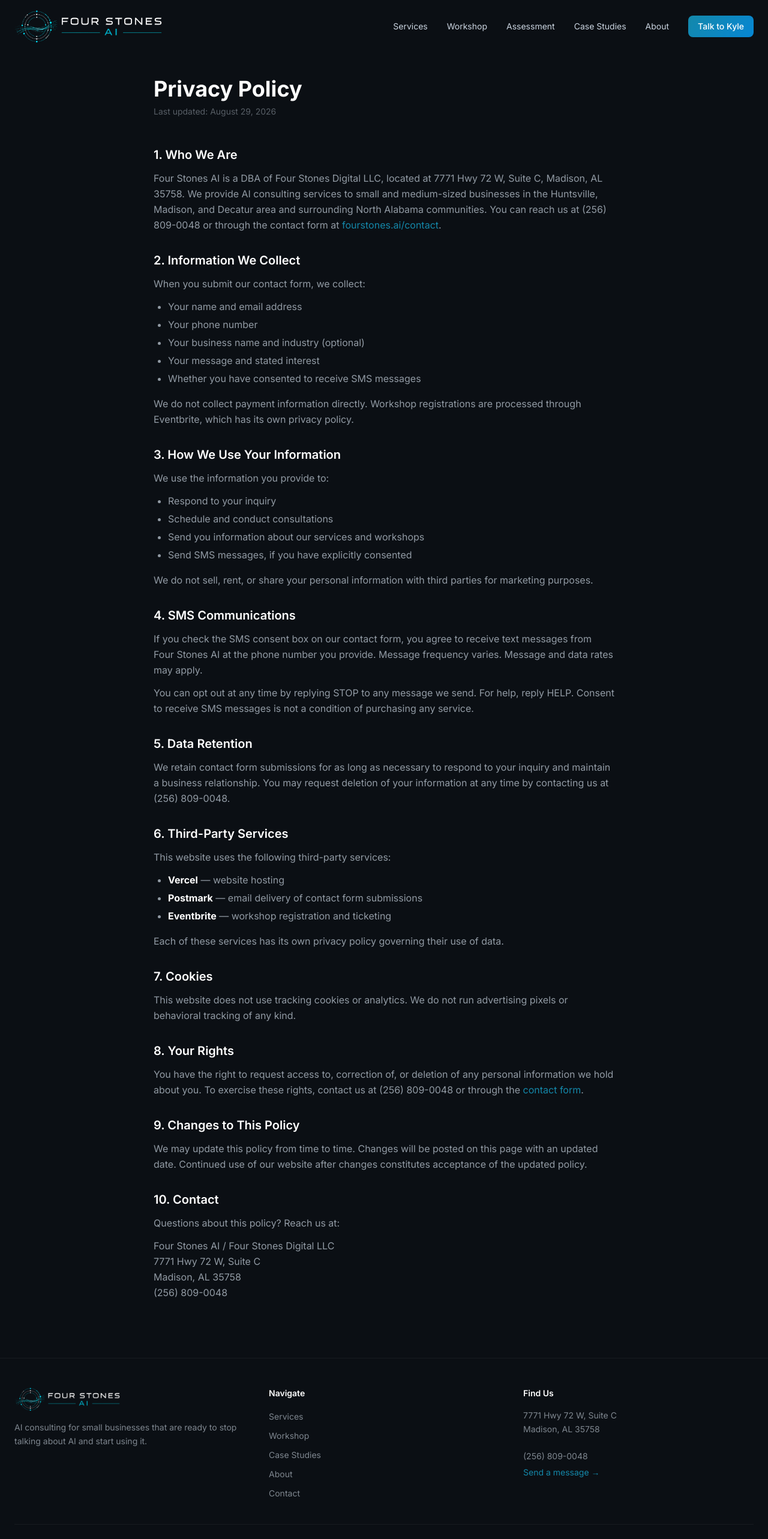
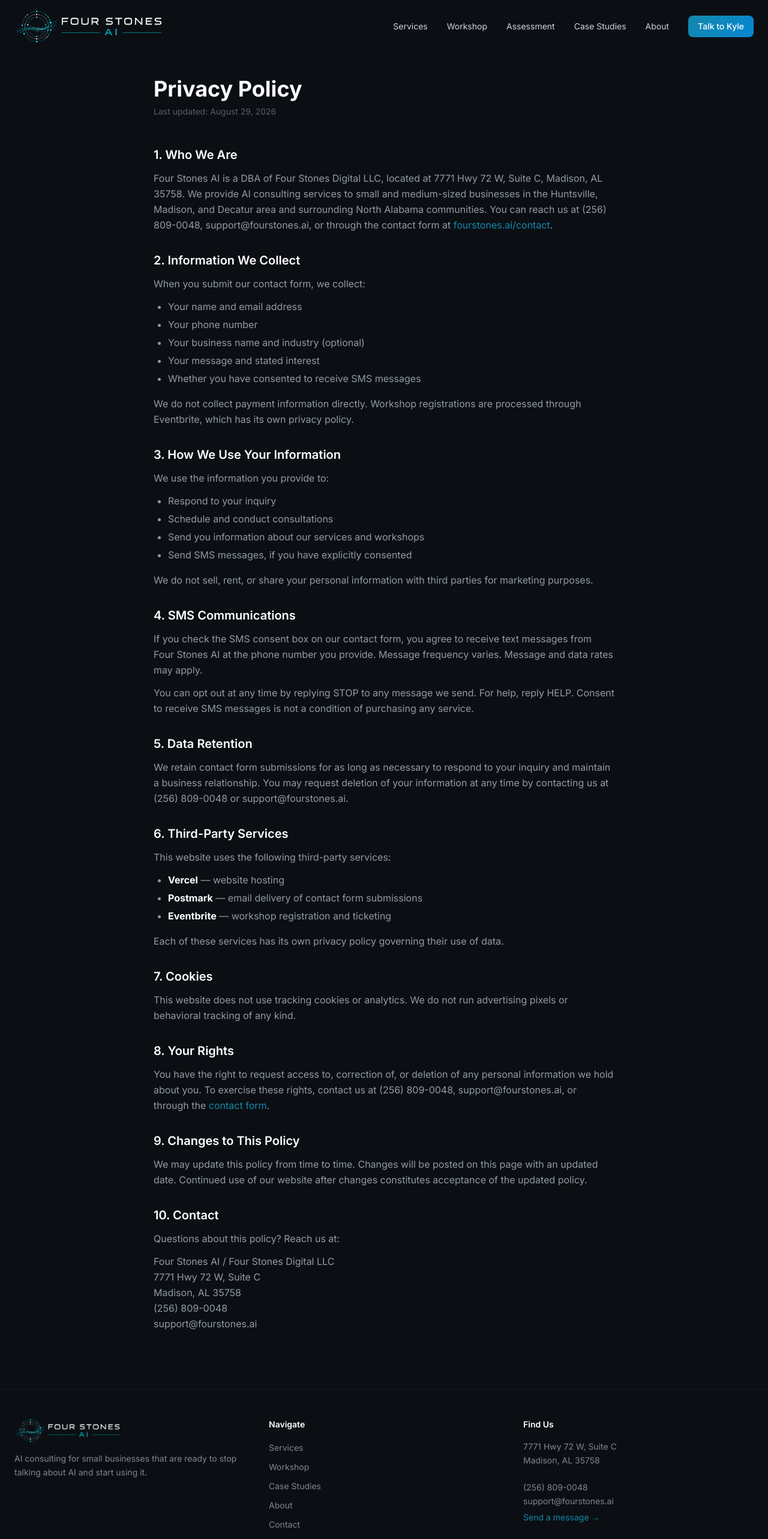
Before and after one commit to fourstonesdigital/fourstones-ai, a Next.js app: page /privacy in a window 1280 px wide. Shown: the top 2566 px of the page at 60% size. Built offline with nearby package versions, Linux system fonts and the light colour scheme.

Commit message:
Add support@fourstones.ai email across footer, contact, privacy, and terms

```diff
--- a/app/contact/page.tsx
+++ b/app/contact/page.tsx
@@ -1,7 +1,7 @@
 'use client';
 
 import { useState } from 'react';
-import { MapPin, Send, CheckCircle, Phone } from 'lucide-react';
+import { MapPin, Send, CheckCircle, Phone, Mail } from 'lucide-react';
 
 export default function ContactPage() {
   const [submitted, setSubmitted] = useState(false);
@@ -84,6 +84,17 @@ export default function ContactPage() {
                     <div className="text-white font-medium text-sm">Phone</div>
                     <a href="tel:+12568090048" className="text-[#CBD5E1]/60 hover:text-white text-sm mt-1 block transition-colors">
                       (256) 809-0048
+                    </a>
+                  </div>
+                </div>
+                <div className="flex items-start gap-4">
+                  <div className="w-10 h-10 rounded-lg gradient-teal-blue flex items-center justify-center shrink-0">
+                    <Mail size={18} className="text-white" />
+                  </div>
+                  <div>
+                    <div className="text-white font-medium text-sm">Email</div>
+                    <a href="mailto:support@fourstones.ai" className="text-[#CBD5E1]/60 hover:text-white text-sm mt-1 block transition-colors">
+                      support@fourstones.ai
                     </a>
                   </div>
                 </div>
--- a/app/privacy/page.tsx
+++ b/app/privacy/page.tsx
@@ -17,7 +17,7 @@ export default function PrivacyPage() {
 
           <div>
             <h2 className="text-white text-xl font-semibold mb-3">1. Who We Are</h2>
-            <p>Four Stones AI is a DBA of Four Stones Digital LLC, located at 7771 Hwy 72 W, Suite C, Madison, AL 35758. We provide AI consulting services to small and medium-sized businesses in the Huntsville, Madison, and Decatur area and surrounding North Alabama communities. You can reach us at (256) 809-0048 or through the contact form at <Link href="/contact" className="text-[#1488AA] hover:text-[#0686D4]">fourstones.ai/contact</Link>.</p>
+            <p>Four Stones AI is a DBA of Four Stones Digital LLC, located at 7771 Hwy 72 W, Suite C, Madison, AL 35758. We provide AI consulting services to small and medium-sized businesses in the Huntsville, Madison, and Decatur area and surrounding North Alabama communities. You can reach us at (256) 809-0048, support@fourstones.ai, or through the contact form at <Link href="/contact" className="text-[#1488AA] hover:text-[#0686D4]">fourstones.ai/contact</Link>.</p>
           </div>
 
           <div>
@@ -53,7 +53,7 @@ export default function PrivacyPage() {
 
           <div>
             <h2 className="text-white text-xl font-semibold mb-3">5. Data Retention</h2>
-            <p>We retain contact form submissions for as long as necessary to respond to your inquiry and maintain a business relationship. You may request deletion of your information at any time by contacting us at (256) 809-0048.</p>
+            <p>We retain contact form submissions for as long as necessary to respond to your inquiry and maintain a business relationship. You may request deletion of your information at any time by contacting us at (256) 809-0048 or support@fourstones.ai.</p>
           </div>
 
           <div>
@@ -74,7 +74,7 @@ export default function PrivacyPage() {
 
           <div>
             <h2 className="text-white text-xl font-semibold mb-3">8. Your Rights</h2>
-            <p>You have the right to request access to, correction of, or deletion of any personal information we hold about you. To exercise these rights, contact us at (256) 809-0048 or through the <Link href="/contact" className="text-[#1488AA] hover:text-[#0686D4]">contact form</Link>.</p>
+            <p>You have the right to request access to, correction of, or deletion of any personal information we hold about you. To exercise these rights, contact us at (256) 809-0048, support@fourstones.ai, or through the <Link href="/contact" className="text-[#1488AA] hover:text-[#0686D4]">contact form</Link>.</p>
           </div>
 
           <div>
@@ -89,7 +89,8 @@ export default function PrivacyPage() {
               Four Stones AI / Four Stones Digital LLC<br />
               7771 Hwy 72 W, Suite C<br />
               Madison, AL 35758<br />
-              (256) 809-0048
+              (256) 809-0048<br />
+              <a href="mailto:support@fourstones.ai">support@fourstones.ai</a>
             </address>
           </div>
 
--- a/app/terms/page.tsx
+++ b/app/terms/page.tsx
@@ -75,6 +75,7 @@ export default function TermsPage() {
               7771 Hwy 72 W, Suite C<br />
               Madison, AL 35758<br />
               (256) 809-0048<br />
+              <a href="mailto:support@fourstones.ai">support@fourstones.ai</a><br />
               <Link href="/contact" className="text-[#1488AA] hover:text-[#0686D4]">Contact form</Link>
             </address>
           </div>
--- a/components/layout/Footer.tsx
+++ b/components/layout/Footer.tsx
@@ -49,6 +49,7 @@ export default function Footer() {
               7771 Hwy 72 W, Suite C<br />
               Madison, AL 35758<br /><br />
               <a href="tel:+12568090048" className="hover:text-white transition-colors">(256) 809-0048</a><br />
+              <a href="mailto:support@fourstones.ai" className="hover:text-white transition-colors">support@fourstones.ai</a><br />
               <a href="/contact" className="text-[#1488AA] hover:text-white transition-colors mt-1 inline-block">
                 Send a message →
               </a>
```
